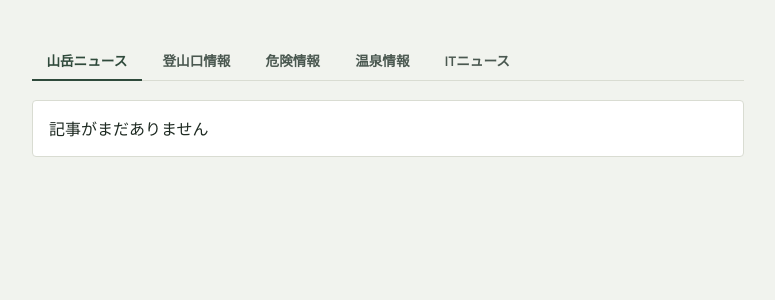
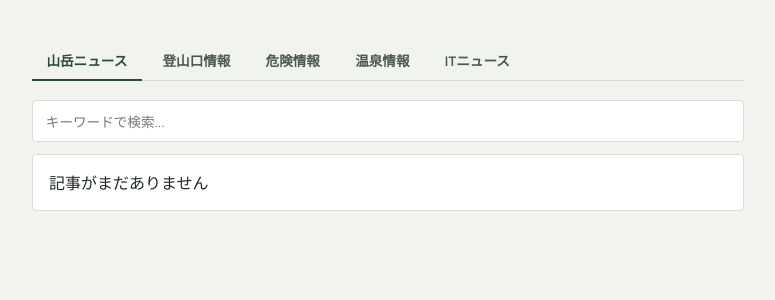
Before and after one commit to juna2026-dev/mountain-info-hub, a FastAPI app: template templates/index.html in a window 1280 px wide. Shown: the part 153-453 px from the top of the page, without its empty margins (252-1027 px from the left). Run offline with FastAPI, Linux system fonts and the light colour scheme; the template is opened without the code that fills it, so the values that code supplies are empty.

Commit message:
Add client-side keyword search for news lists

```diff
--- a/static/style.css
+++ b/static/style.css
@@ -256,3 +256,21 @@ ul.card-list {
     background: var(--water-bg);
   }
 }
+
+/* ニュース検索ボックス */
+.news-search {
+  width: 100%;
+  padding: 0.6rem 0.8rem;
+  margin-bottom: 0.8rem;
+  border: 1px solid var(--line);
+  border-radius: 4px;
+  font-family: 'Zen Kaku Gothic New', sans-serif;
+  font-size: 0.85rem;
+  background: var(--paper-raised);
+  color: var(--ink);
+}
+
+.news-search:focus {
+  outline: none;
+  border-color: var(--pine);
+}
--- a/templates/index.html
+++ b/templates/index.html
@@ -31,6 +31,7 @@
             </div>
 
             <div class="tab-panel active" id="tab-mountain">
+                <input type="search" class="news-search" data-target="tab-mountain" placeholder="キーワードで検索...">
                 <ul class="card-list">
                     {% for article in articles if article.category == "mountain" %}
                     <li>
@@ -92,6 +93,7 @@
             </div>
 
             <div class="tab-panel" id="tab-it">
+                <input type="search" class="news-search" data-target="tab-it" placeholder="キーワードで検索...">
                 <ul class="card-list">
                     {% for article in articles if article.category == "it" %}
                     <li>
@@ -120,6 +122,19 @@
             hamburger.classList.toggle('is-active', isOpen);
         });
 
+        document.querySelectorAll('.news-search').forEach(function (input) {
+            input.addEventListener('input', function () {
+                var keyword = input.value.trim().toLowerCase();
+                var panel = document.getElementById(input.dataset.target);
+                var items = panel.querySelectorAll('.card-list li');
+
+                items.forEach(function (li) {
+                    var text = li.textContent.toLowerCase();
+                    li.style.display = text.includes(keyword) ? '' : 'none';
+                });
+            });
+        });
+
         document.querySelectorAll('.tab-button').forEach(function (button) {
             button.addEventListener('click', function () {
                 var target = button.dataset.tab;
```
